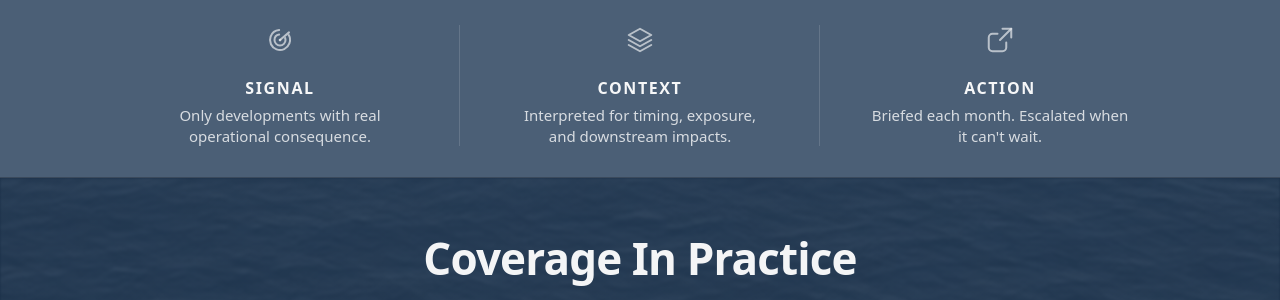
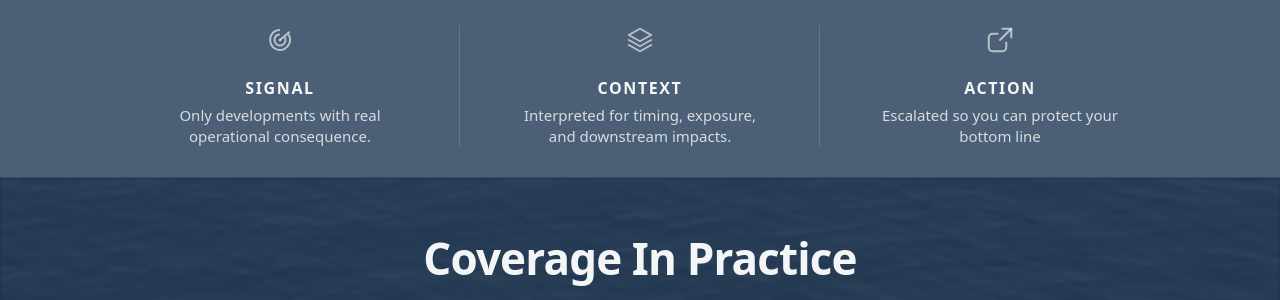
Before and after one commit to importrisk/import-risk-intelligence-site, a Jekyll site: the page built from method.html, in a window 1280 px wide and 900 px high, scrolled down 357 px. Shown: the part 155-455 px from the top of the window. Built offline with Jekyll 4.4.1, drawn with Linux system fonts in a browser that asks for light colours.

Commit message:
Update method.html

```diff
--- a/method.html
+++ b/method.html
@@ -80,7 +80,7 @@ css: /method.css?v=100
             <path d="M10 7H6a3 3 0 0 0-3 3v8a3 3 0 0 0 3 3h8a3 3 0 0 0 3-3v-4"/>
           </svg>
           <h3>ACTION</h3>
-          <p>Briefed each month. Escalated when it can't wait.</p>
+          <p>Escalated so you can protect your bottom line</p>
         </div>
 
       </div>
```
